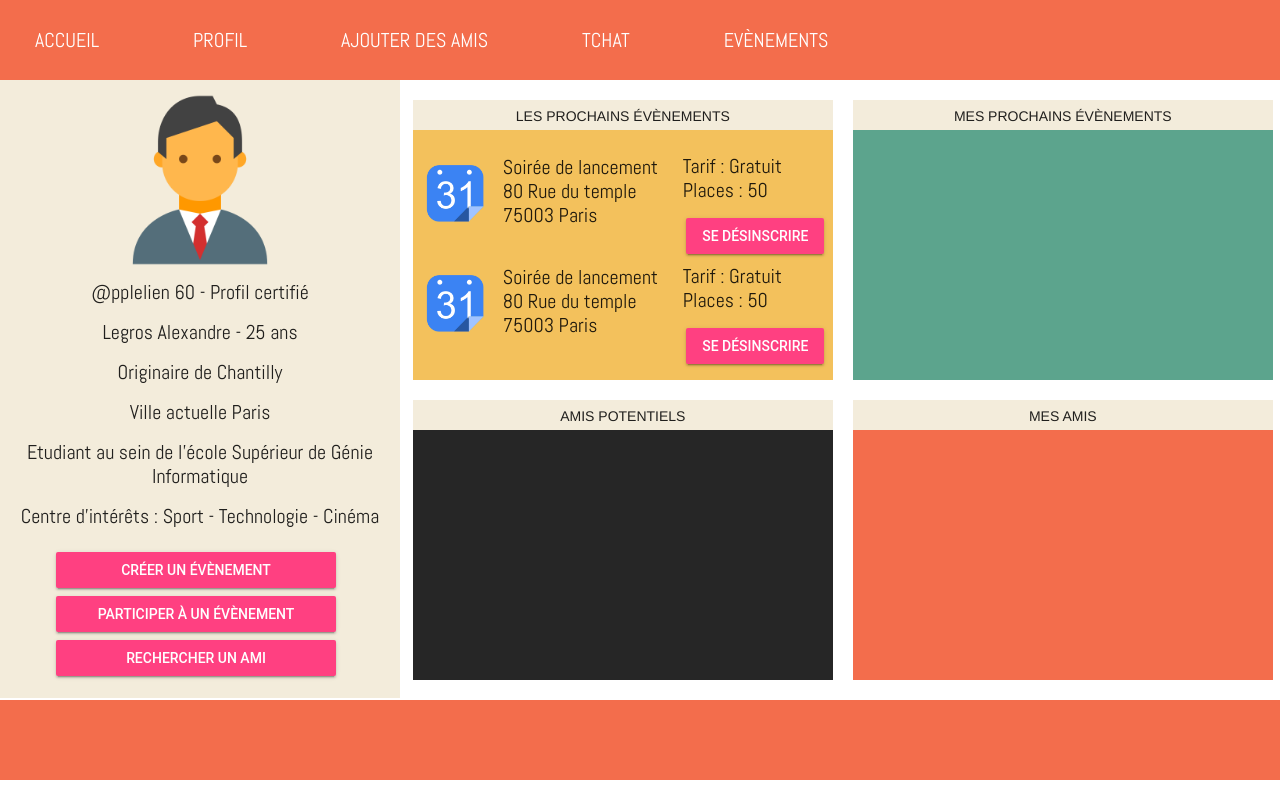
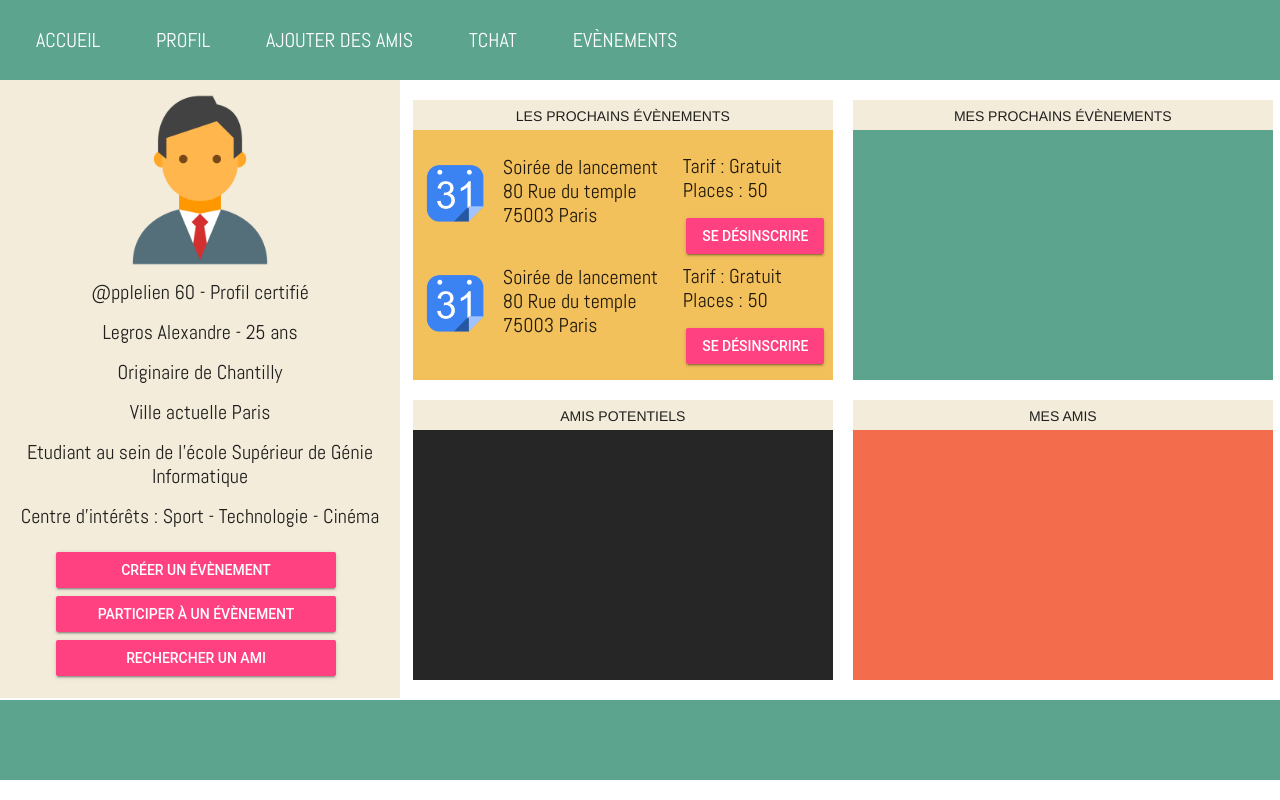
Before and after one commit to Alex-60/Projet_Angular, a plain HTML site: page index.html in a window 1280 px wide. Drawn offline with Linux system fonts and the light colour scheme.

Commit message:
Motif CSS + ADD color

```diff
--- a/css/style.css
+++ b/css/style.css
@@ -1,3 +1,12 @@
+/*
+    Palette de Couleurs :
+        - Vert : #5CA48D
+        - Orange : #F36D4C
+        - Beige : #F3ECDB
+        - Jaune : #F3C15C
+        - Noir : #262626
+*/
+
 html,body{
     padding: 0;
     margin: 0;
@@ -8,7 +17,7 @@ p,button{
     font-family: 'Abel', sans-serif;
 }
 nav{
-    background-color: #F36D4C;
+    background-color: #5CA48D;
     height: 80px;
     width: 100%;
     float: left;
@@ -17,13 +26,15 @@ nav{
 nav ul{
     padding: 0;
     margin: 0;
+    width: auto;
+    height: auto;
     list-style-type: none;
 }
 nav li{
     display: inline-block;
     width: auto;
     height: 40px;
-    margin-right: 50px;
+    margin-right: 10px;
     padding: 0;
 }
 nav a{
@@ -39,6 +50,7 @@ nav a{
             text-transform: uppercase;
             font-weight: 100;
             padding: 5px;
+            border: 1px solid #5CA48D;
         }
 
  nav a:hover{
```
